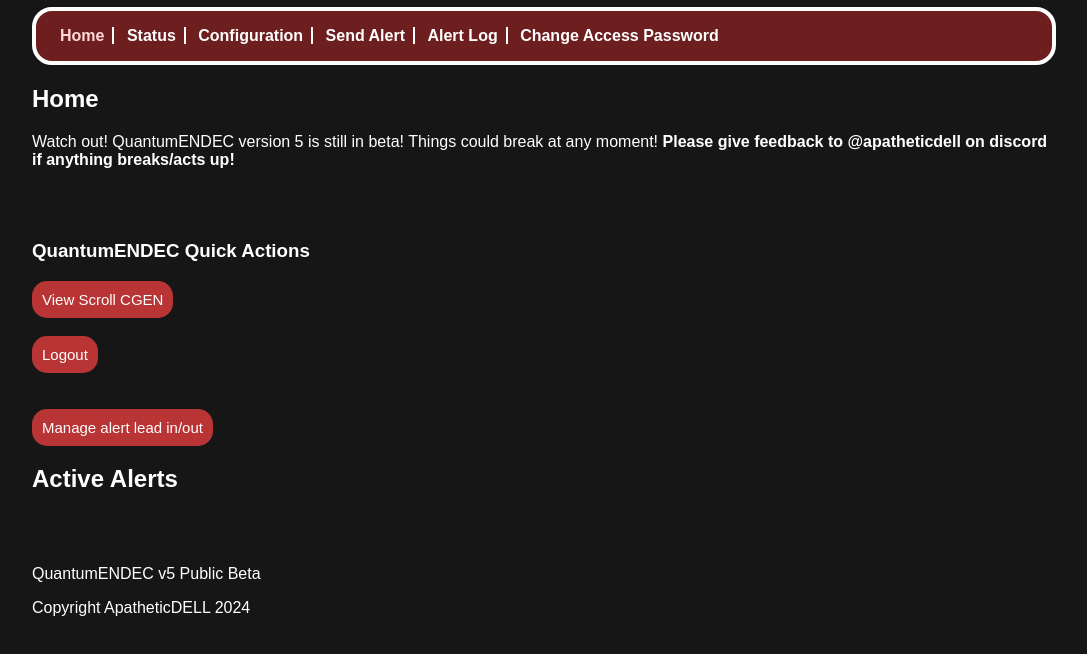
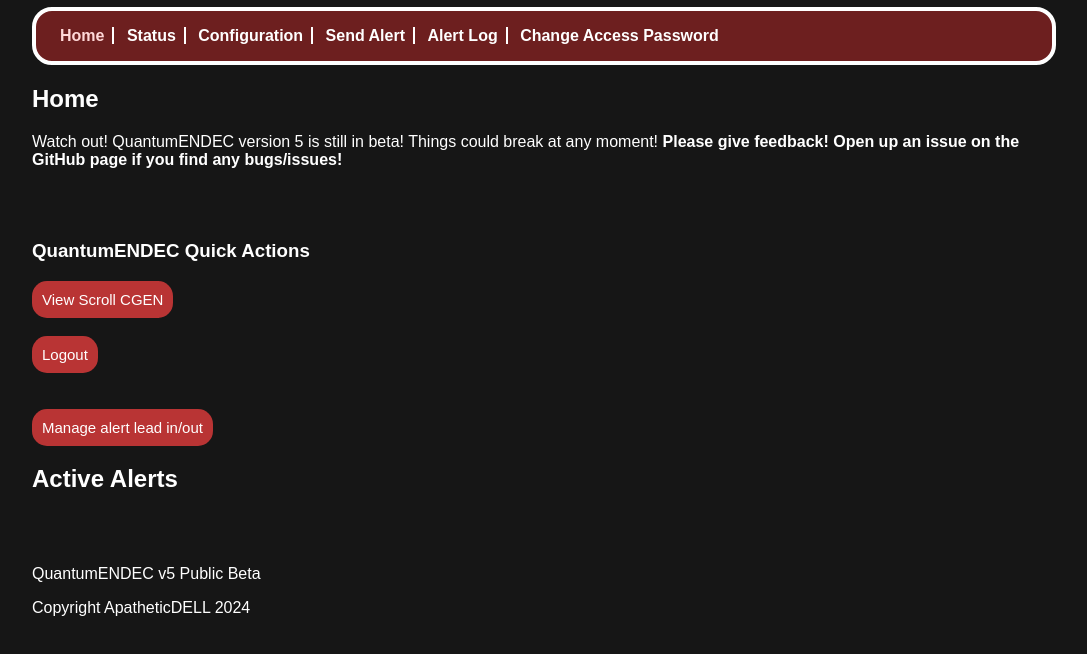
Before and after one commit to ApatheticDELL/QuantumENDEC, a plain HTML site: page web/index.html in a window 1280 px wide. Shown: the part 162-816 px from the top of the page, without its empty margins (96-1183 px from the left). Drawn offline with Linux system fonts and the light colour scheme; files that its build step writes are made by us from their sources; no server answers; files whose address does not match are found by name.

Commit message:
Update index webpage

```diff
--- a/web/index.html
+++ b/web/index.html
@@ -18,7 +18,7 @@
         </nav>
 
         <h2>Home</h2>
-        <p>Watch out! QuantumENDEC version 5 is still in beta! Things could break at any moment! <strong>Please give feedback to @apatheticdell on discord if anything breaks/acts up!</strong></p>
+        <p>Watch out! QuantumENDEC version 5 is still in beta! Things could break at any moment! <strong>Please give feedback! Open up an issue on the GitHub page if you find any bugs/issues!</strong></p>
         <br><br>
         <h3>QuantumENDEC Quick Actions</h3>
         <button class="button"><a href="scroll.html">View Scroll CGEN</a></button>
```
